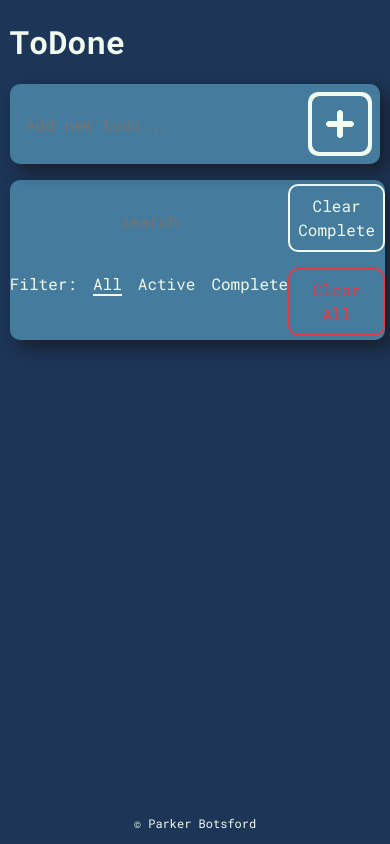
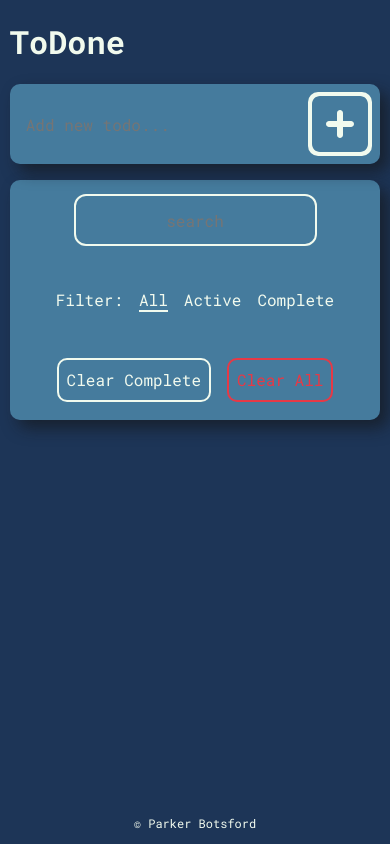
Before and after one commit to parbots/todone, a Next.js app: page / in a window 390 px wide. Built offline with nearby package versions, Linux system fonts and the light colour scheme.

Commit message:
Adjust ListOptions responsiveness

```diff
--- a/components/ListOptions/ListOptions.module.css
+++ b/components/ListOptions/ListOptions.module.css
@@ -17,6 +17,15 @@
 
     display: flex;
     flex-direction: column;
+    justify-content: center;
+    align-items: center;
+}
+
+.searchBar {
+    width: 100%;
+    height: 5rem;
+
+    display: flex;
     justify-content: center;
     align-items: center;
 }
@@ -57,6 +66,12 @@
 
     display: flex;
     justify-content: center;
+    align-items: center;
+    gap: 1rem;
+}
+
+.filterList {
+    display: flex;
     align-items: center;
     gap: 1rem;
 }
@@ -144,6 +159,24 @@
 }
 
 @media (max-width: 700px) {
+    .listOptions {
+        flex-direction: column;
+
+        height: 15rem;
+    }
+
+    .searchSection {
+        flex: 2;
+    }
+
+    .searchInput {
+        outline-color: var(--color);
+    }
+
+    .actionSection {
+        flex-direction: row;
+    }
+
     .clearAllButton {
         color: var(--red);
         border-color: var(--red);
--- a/components/ListOptions/ListOptions.tsx
+++ b/components/ListOptions/ListOptions.tsx
@@ -44,6 +44,7 @@ const ListOptions = ({
     return (
         <fieldset className={styles.listOptions}>
             <section className={styles.searchSection}>
+                <section className={styles.searchBar}>
                     <input
                         type='text'
                         placeholder='search'
@@ -53,9 +54,10 @@ const ListOptions = ({
                         onChange={handleSearch}
                         className={styles.searchInput}
                     />
+                </section>
                 <section className={styles.filterSection}>
                     <p>Filter: </p>
-                    {filterButtons}
+                    <ul className={styles.filterList}>{filterButtons}</ul>
                 </section>
             </section>
             <section className={styles.actionSection}>
```
Lines whose indentation alone changed are shown as unchanged.
